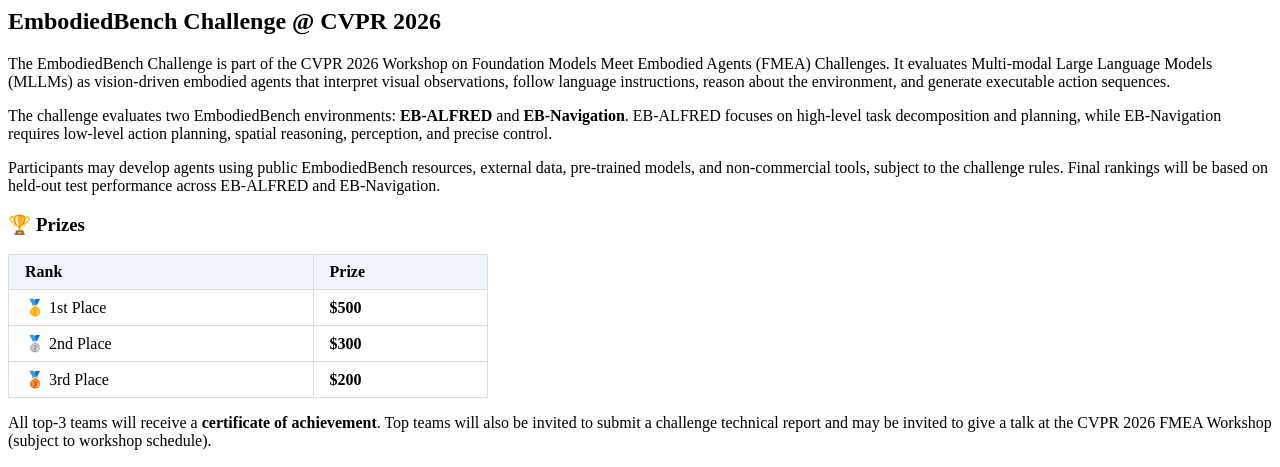
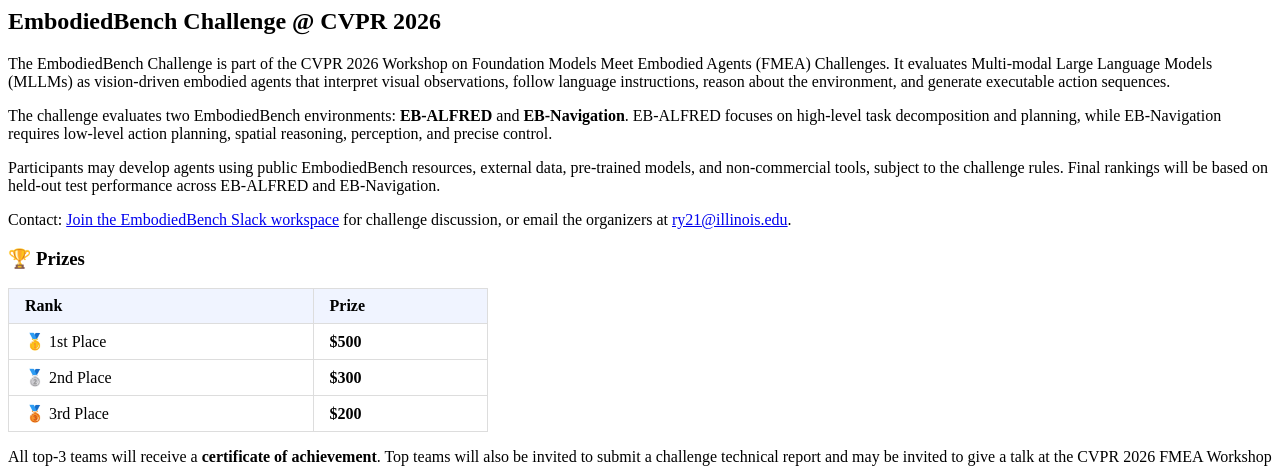
Before and after one commit to YangRui2015/EmbodiedBench-Challenge, a Python web app: template templates/description.html in a window 1280 px wide. Shown: the top 467 px of the page. Run offline with Jinja, Linux system fonts and the light colour scheme; the template is opened without the code that fills it, so the values that code supplies are empty.

Commit message:
Add contact info to challenge overview

```diff
--- a/templates/description.html
+++ b/templates/description.html
@@ -10,6 +10,10 @@
 
 <p>
   Participants may develop agents using public EmbodiedBench resources, external data, pre-trained models, and non-commercial tools, subject to the challenge rules. Final rankings will be based on held-out test performance across EB-ALFRED and EB-Navigation.
+</p>
+
+<p>
+  Contact: <a href="https://join.slack.com/t/embodiedbench-flx2674/shared_invite/zt-3vtr5ifw3-~o1DFd3JkOjNhtBJ~vie6w" target="_blank">Join the EmbodiedBench Slack workspace</a> for challenge discussion, or email the organizers at <a href="mailto:ry21@illinois.edu">ry21@illinois.edu</a>.
 </p>
 
 <h3>🏆 Prizes</h3>
```
